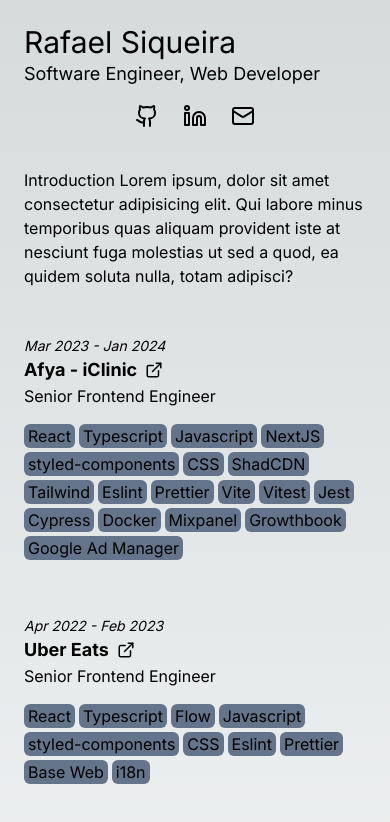
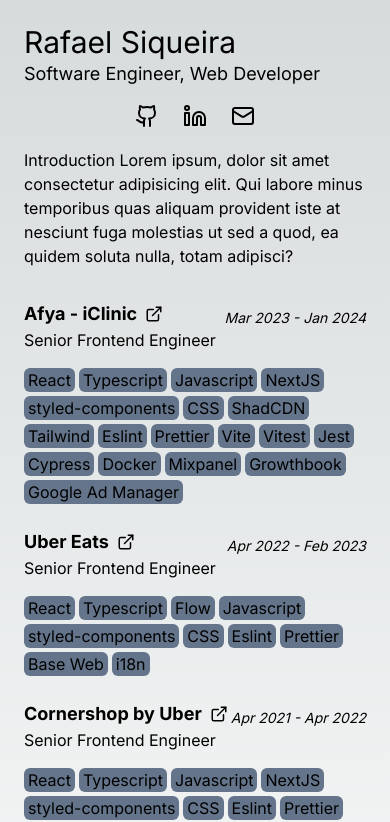
Before and after one commit to refeals/portfolio_deploy, a Next.js app: page / in a window 390 px wide. Shown: the top 822 px of the page. Built offline with nearby package versions, Linux system fonts and the light colour scheme.

Commit message:
style: update many mobile styles

```diff
--- a/app/page.tsx
+++ b/app/page.tsx
@@ -46,7 +46,7 @@
   return (
     <div className="flex min-h-svh flex-col lg:flex-row lg:items-center lg:justify-between lg:relative max-w-screen-xl mx-auto px-6 p-6 md:p-0">
       <div className="lg:flex lg:justify-between lg:gap-4">
-        <header className="lg:w-1/2 lg:sticky lg:top-0 lg:self-start lg:py-24 lg:max-h-screen lg:h-svh flex flex-col justify-between mb-8 md:mb-0">
+        <header className="lg:w-1/2 lg:sticky lg:top-0 lg:self-start lg:py-24 lg:max-h-screen lg:h-svh flex flex-col justify-between mb-3 md:mb-0">
           <div>
             <h1 className="text-3xl md:mb-2">Rafael Siqueira</h1>
             <h2 className="text-lg mb-2 md:mb-8">
@@ -87,7 +87,7 @@
           </ul>
         </header>
 
-        <main className="lg:w-1/2 lg:py-24 flex flex-col gap-8">
+        <main className="lg:w-1/2 lg:py-24 flex flex-col gap-6 md:gap-8">
           <section id="intro" className="flex flex-col">
             <p>
               Introduction Lorem ipsum, dolor sit amet consectetur adipisicing
@@ -128,9 +128,9 @@
 
 const Experience = ({ title, subtitle, date, tags, url }: ExperienceProps) => {
   return (
-    <div className="mb-12 block">
+    <div className="mb-6 md:mb-12 block">
       <div className="md:grid md:grid-cols-experiences md:gap-10">
-        <p className="text-sm pt-2 italic">{date}</p>
+        <p className="text-sm pt-2 italic float-right md:float-none">{date}</p>
         <div>
           <p className="text-lg">
             <a
```
